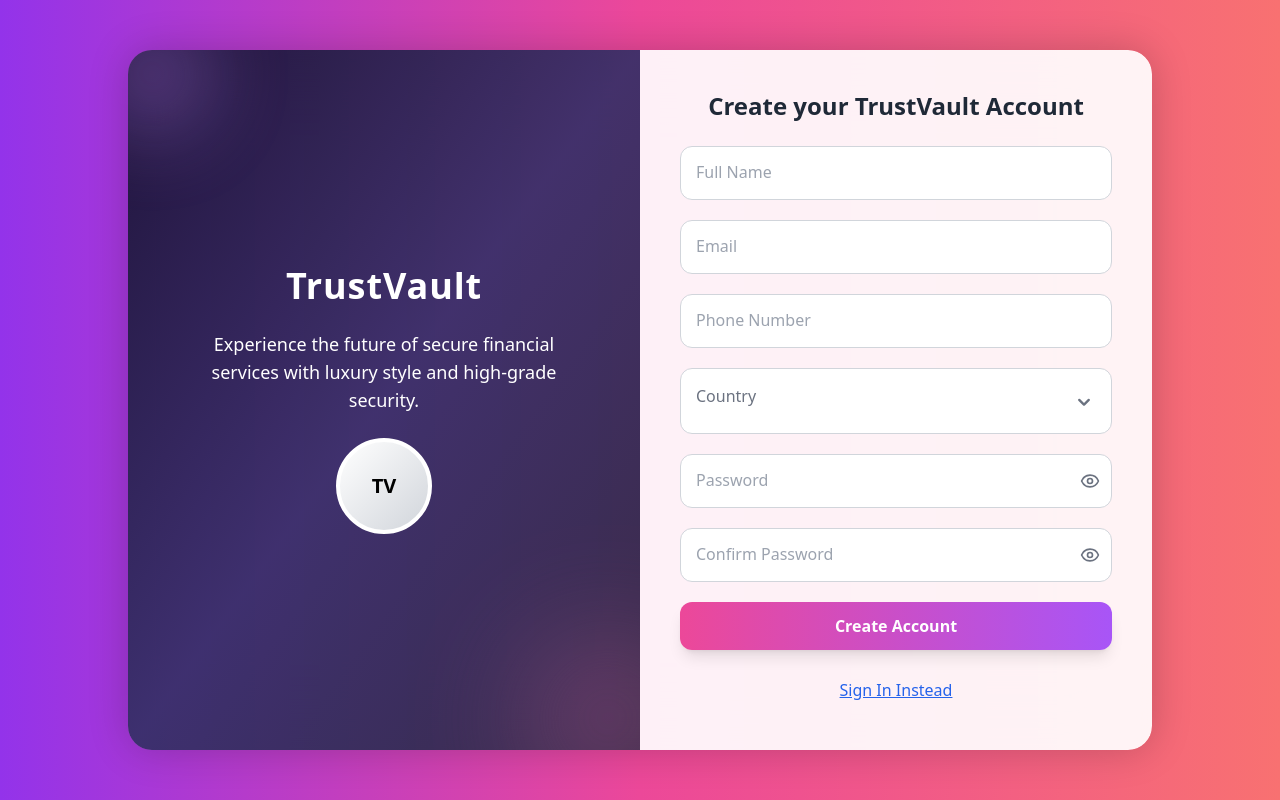
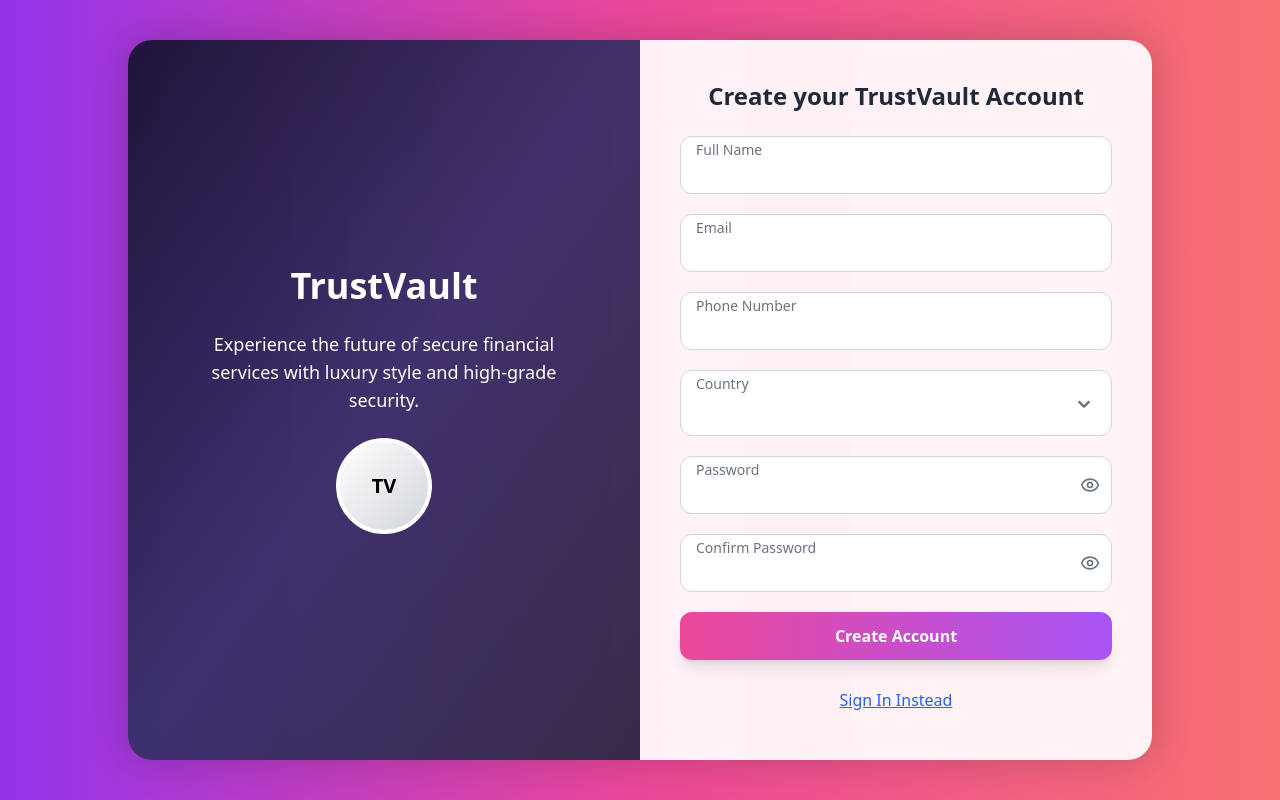
Before and after one commit to nishit-95/TrustVault, a React (Create React App) app in the folder vault/: page /register in a window 1280 px wide. Built offline with nearby package versions, Linux system fonts and the light colour scheme.

Commit message:
Minor changes are done

```diff
--- a/vault/src/Components/RegisterPage.js
+++ b/vault/src/Components/RegisterPage.js
@@ -1,3 +1,6 @@
+// ✅ MODIFIED VERSION of RegisterPage.jsx
+// Ensures ONLY phone input is filtered live and not copied into other fields like password
+
 import React, { useEffect, useState } from "react";
 import AOS from "aos";
 import "aos/dist/aos.css";
@@ -41,7 +44,9 @@ export default function RegisterPage() {
       case "c_country":
         return countries.includes(value) ? "" : "Please select a valid country.";
       case "c_password":
-        return /^(?=.*[a-z])(?=.*[A-Z])(?=.*\d)(?=.*[!@#$%^&*])[A-Za-z\d!@#$%^&*]{8,15}$/.test(value) ? "" : "Password must be 8-15 characters with upper, lower, digit, and special character.";
+        return /^(?=.*[a-z])(?=.*[A-Z])(?=.*\d)(?=.*[!@#$%^&*])[A-Za-z\d!@#$%^&*]{8,15}$/.test(value)
+          ? ""
+          : "Password must be 8-15 characters with upper, lower, digit, and special character.";
       case "confirmPassword":
         return value === formData.c_password ? "" : "Passwords do not match.";
       default:
@@ -51,8 +56,22 @@ export default function RegisterPage() {
 
   const handleChange = (e) => {
     const { name, value } = e.target;
-    setFormData({ ...formData, [name]: value });
+    setFormData((prev) => ({ ...prev, [name]: value }));
     setErrors((prevErrors) => ({ ...prevErrors, [name]: validateField(name, value) }));
+  };
+
+  const handlePhoneInput = (e) => {
+    const keyAllowed = /^[0-9]$/.test(e.key) || ["Backspace", "ArrowLeft", "ArrowRight", "Tab", "Delete"].includes(e.key);
+    if (!keyAllowed) {
+      e.preventDefault();
+    }
+  };
+
+  const handlePhonePaste = (e) => {
+    const pasted = e.clipboardData.getData("text");
+    if (!/^\d+$/.test(pasted)) {
+      e.preventDefault();
+    }
   };
 
   const validate = () => {
@@ -69,32 +88,23 @@ export default function RegisterPage() {
     e.preventDefault();
     if (validate()) {
       try {
-        // Only send backend fields
-        const payload = {
-          c_full_name: formData.c_full_name,
-          c_email: formData.c_email,
-          c_password: formData.c_password,
-          c_phone: formData.c_phone,
-          c_country: formData.c_country,
-        };
+        const payload = { ...formData };
+        delete payload.confirmPassword;
         const response = await fetch("http://localhost:5002/api/UserApi/Register", {
           method: "POST",
-          headers: {
-            "Content-Type": "application/json",
-          },
+          headers: { "Content-Type": "application/json" },
           body: JSON.stringify(payload),
         });
+
         if (response.ok) {
           setIsRegistered(true);
           toast.success("Registration successful! Redirecting to login...", { position: "top-center" });
           setTimeout(() => navigate("/login"), 5000);
         } else {
           const errorData = await response.json();
-          setErrors({ api: errorData.message || "Registration failed." });
           toast.error(errorData.message || "Registration failed.", { position: "top-center" });
         }
-      } catch (error) {
-        setErrors({ api: "Network error. Please try again." });
+      } catch {
         toast.error("Network error. Please try again.", { position: "top-center" });
       }
     }
@@ -108,95 +118,95 @@ export default function RegisterPage() {
           data-aos="zoom-in"
           className="grid grid-cols-1 md:grid-cols-2 max-w-5xl w-full bg-white/20 backdrop-blur-2xl rounded-3xl shadow-[0_0_40px_rgba(0,0,0,0.2)] overflow-hidden"
         >
-          {/* Left Panel */}
           <div className="hidden md:flex flex-col justify-center items-center relative p-10 overflow-hidden">
             <div className="absolute inset-0 bg-gradient-to-br from-[#0f0c29] via-[#302b63] to-[#24243e] opacity-90 z-0"></div>
-            <div className="relative z-10 text-white space-y-6 text-center">
-              <h1 className="text-4xl font-extrabold tracking-wide">TrustVault</h1>
+            <div className="relative z-10 text-white text-center space-y-6">
+              <h1 className="text-4xl font-extrabold">TrustVault</h1>
               <p className="text-lg max-w-sm mx-auto">Experience the future of secure financial services with luxury style and high-grade security.</p>
-              <div className="w-24 h-24 rounded-full border-4 border-white flex items-center justify-center text-xl font-bold bg-gradient-to-br from-white to-gray-300 text-black mx-auto">
-                TV
-              </div>
+              <div className="w-24 h-24 rounded-full border-4 border-white flex items-center justify-center text-xl font-bold bg-gradient-to-br from-white to-gray-300 text-black mx-auto">TV</div>
             </div>
-            <div className="absolute -bottom-12 -right-12 w-40 h-40 bg-pink-400 rounded-full blur-3xl opacity-30 z-0"></div>
-            <div className="absolute -top-10 -left-10 w-32 h-32 bg-purple-400 rounded-full blur-2xl opacity-30 z-0"></div>
           </div>
 
-          {/* Right Panel */}
           <div className="p-8 md:p-10 bg-white/90 rounded-r-3xl">
             <h2 className="text-2xl font-bold text-gray-800 mb-6 text-center">Create your TrustVault Account</h2>
             <form onSubmit={handleSubmit} className="space-y-5">
-              {/* Name, Email, Phone */}
-              {["c_full_name", "c_email", "c_phone"].map((name) => {
-                const label = name === "c_full_name" ? "Full Name" : name === "c_email" ? "Email" : "Phone Number";
-                const type = name === "c_email" ? "email" : name === "c_phone" ? "tel" : "text";
-                return (
-                  <div key={name} className="relative">
-                    <input
-                      type={type}
-                      name={name}
-                      value={formData[name]}
-                      onChange={handleChange}
-                      className={`peer w-full border ${errors[name] ? 'border-red-500' : 'border-gray-300'} bg-white rounded-xl px-4 pt-5 pb-2 focus:outline-none focus:ring-2 focus:ring-pink-500 placeholder-transparent`}
-                      placeholder={label}
-                      required
-                    />
-                    <label className="absolute left-4 top-2 text-gray-500 text-sm transition-all peer-placeholder-shown:top-3.5 peer-placeholder-shown:text-base peer-placeholder-shown:text-gray-400 peer-focus:top-2 peer-focus:text-sm peer-focus:text-pink-500">
-                      {label}
-                    </label>
-                    {errors[name] && <p className="text-red-500 text-xs mt-1">{errors[name]}</p>}
-                  </div>
-                );
-              })}
+              {/* Full Name */}
+              <div className="relative">
+                <input
+                  type="text"
+                  name="c_full_name"
+                  value={formData.c_full_name}
+                  onChange={handleChange}
+                  className={`peer w-full border ${errors.c_full_name ? 'border-red-500' : 'border-gray-300'} bg-white rounded-xl px-4 pt-6 pb-2 focus:outline-none focus:ring-2 focus:ring-pink-500 placeholder-transparent`}
+                  placeholder="Full Name"
+                  required
+                />
+                <label className="absolute left-4 top-1 text-gray-500 text-sm transition-all peer-focus:top-1 peer-focus:text-sm peer-focus:text-pink-500">Full Name</label>
+                {errors.c_full_name && <p className="text-red-500 text-xs mt-1">{errors.c_full_name}</p>}
+              </div>
 
-              {/* Country Dropdown with larger size and arrow */}
+              {/* Email */}
+              <div className="relative">
+                <input
+                  type="email"
+                  name="c_email"
+                  value={formData.c_email}
+                  onChange={handleChange}
+                  className={`peer w-full border ${errors.c_email ? 'border-red-500' : 'border-gray-300'} bg-white rounded-xl px-4 pt-6 pb-2 focus:outline-none focus:ring-2 focus:ring-pink-500 placeholder-transparent`}
+                  placeholder="Email"
+                  required
+                />
+                <label className="absolute left-4 top-1 text-gray-500 text-sm transition-all peer-focus:top-1 peer-focus:text-sm peer-focus:text-pink-500">Email</label>
+                {errors.c_email && <p className="text-red-500 text-xs mt-1">{errors.c_email}</p>}
+              </div>
+
+              {/* Phone */}
+              <div className="relative">
+                <input
+                  type="text"
+                  name="c_phone"
+                  inputMode="numeric"
+                  value={formData.c_phone}
+                  maxLength={10}
+                  onKeyDown={handlePhoneInput}
+                  onPaste={handlePhonePaste}
+                  onChange={(e) => {
+                    const value = e.target.value.replace(/\D/g, "");
+                    setFormData({ ...formData, c_phone: value });
+                    setErrors((prev) => ({ ...prev, c_phone: validateField("c_phone", value) }));
+                  }}
+                  className={`peer w-full border ${errors.c_phone ? 'border-red-500' : 'border-gray-300'} bg-white rounded-xl px-4 pt-6 pb-2 focus:outline-none focus:ring-2 focus:ring-pink-500 placeholder-transparent`}
+                  placeholder="Phone Number"
+                  required
+                />
+                <label className="absolute left-4 top-1 text-gray-500 text-sm transition-all peer-focus:top-1 peer-focus:text-sm peer-focus:text-pink-500">Phone Number</label>
+                {errors.c_phone && <p className="text-red-500 text-xs mt-1">{errors.c_phone}</p>}
+              </div>
+
+              {/* Country */}
               <div className="relative">
                 <select
                   name="c_country"
                   value={formData.c_country}
                   onChange={handleChange}
-                  className={`peer w-full border ${errors.c_country ? 'border-red-500' : 'border-gray-300'}
-                    bg-white rounded-xl px-4 pt-6 pb-3 pr-12 text-lg
-                    focus:outline-none focus:ring-2 focus:ring-pink-500 appearance-none`}
+                  className={`peer w-full border ${errors.c_country ? 'border-red-500' : 'border-gray-300'} bg-white rounded-xl px-4 pt-6 pb-3 pr-12 text-lg focus:outline-none focus:ring-2 focus:ring-pink-500 appearance-none`}
                   required
                 >
                   <option value="" disabled hidden></option>
                   {countries.map((country) => (
-                    <option key={country} value={country}>
-                      {country}
-                    </option>
+                    <option key={country} value={country}>{country}</option>
                   ))}
                 </select>
-
-                {/* Floating Label */}
-                <label
-                  className={`
-                    absolute left-4 text-gray-500 transition-all
-                    peer-placeholder-shown:top-4 peer-placeholder-shown:text-base peer-placeholder-shown:text-gray-400
-                    peer-focus:top-2 peer-focus:text-sm peer-focus:text-pink-500
-                    ${formData.c_country ? "top-2 text-sm text-pink-500" : "top-4 text-base"}
-                  `}
-                >
-                  Country
-                </label>
-
-                {/* Larger Arrow Icon */}
+                <label className="absolute left-4 top-1 text-sm text-gray-500 transition-all peer-focus:text-pink-500">Country</label>
                 <div className="pointer-events-none absolute right-4 top-1/2 -translate-y-1/2 text-gray-500">
                   <svg className="w-6 h-6" viewBox="0 0 20 20" fill="currentColor">
-                    <path
-                      fillRule="evenodd"
-                      d="M10 14a1 1 0 01-.7-.3l-4-4a1 1 0 011.4-1.4L10 11.6l3.3-3.3a1 1 0 011.4 1.4l-4 4a1 1 0 01-.7.3z"
-                      clipRule="evenodd"
-                    />
+                    <path fillRule="evenodd" d="M10 14a1 1 0 01-.7-.3l-4-4a1 1 0 011.4-1.4L10 11.6l3.3-3.3a1 1 0 011.4 1.4l-4 4a1 1 0 01-.7.3z" clipRule="evenodd" />
                   </svg>
                 </div>
-
-                {errors.c_country && (
-                  <p className="text-red-500 text-xs mt-1">{errors.c_country}</p>
-                )}
+                {errors.c_country && <p className="text-red-500 text-xs mt-1">{errors.c_country}</p>}
               </div>
 
-              {/* Passwords */}
+              {/* Password and Confirm Password */}
               {[{
                 label: "Password",
                 name: "c_password",
@@ -216,18 +226,12 @@ export default function RegisterPage() {
                     name={name}
                     value={formData[name]}
                     onChange={handleChange}
-                    className={`peer w-full border ${errors[name] ? 'border-red-500' : 'border-gray-300'} bg-white rounded-xl px-4 pt-5 pb-2 pr-10 focus:outline-none focus:ring-2 focus:ring-pink-500 placeholder-transparent`}
+                    className={`peer w-full border ${errors[name] ? 'border-red-500' : 'border-gray-300'} bg-white rounded-xl px-4 pt-6 pb-2 pr-10 focus:outline-none focus:ring-2 focus:ring-pink-500 placeholder-transparent`}
                     placeholder={label}
                     required
                   />
-                  <label className="absolute left-4 top-2 text-gray-500 text-sm transition-all peer-placeholder-shown:top-3.5 peer-placeholder-shown:text-base peer-placeholder-shown:text-gray-400 peer-focus:top-2 peer-focus:text-sm peer-focus:text-pink-500">
-                    {label}
-                  </label>
-                  <button
-                    type="button"
-                    onClick={toggle}
-                    className="absolute right-3 top-1/2 -translate-y-1/2 text-gray-500 hover:text-gray-700"
-                  >
+                  <label className="absolute left-4 top-1 text-gray-500 text-sm transition-all peer-focus:top-1 peer-focus:text-sm peer-focus:text-pink-500">{label}</label>
+                  <button type="button" onClick={toggle} className="absolute right-3 top-1/2 -translate-y-1/2 text-gray-500 hover:text-gray-700">
                     {icon}
                   </button>
                   {errors[name] && <p className="text-red-500 text-xs mt-1">{errors[name]}</p>}
@@ -240,10 +244,6 @@ export default function RegisterPage() {
               >
                 Create Account
               </button>
-
-              {isRegistered && (
-                <div className="mt-4 text-center text-green-600 text-sm"></div>
-              )}
 
               <button
                 type="button"
--- a/vault/src/Components/UpdateProfilePage.js
+++ b/vault/src/Components/UpdateProfilePage.js
@@ -1,3 +1,5 @@
+// UpdateProfilePage.js
+
 import React, { useState, useEffect } from "react";
 import AOS from "aos";
 import "aos/dist/aos.css";
@@ -22,7 +24,11 @@ export default function UpdateProfilePage() {
     const { name, value } = e.target;
 
     if (name === "fullName" && value.length > 20) return;
-    if (name === "phone" && value.length > 10) return;
+    if (name === "phone") {
+      const digitsOnly = value.replace(/\D/g, "");
+      setFormData((prev) => ({ ...prev, [name]: digitsOnly }));
+      return;
+    }
 
     setFormData((prev) => ({
       ...prev,
@@ -33,11 +39,11 @@ export default function UpdateProfilePage() {
   const validate = () => {
     const newErrors = {};
     if (!formData.fullName.trim()) newErrors.fullName = "Name is required";
-    if (!/^[A-Za-z\s]+$/.test(formData.fullName)) newErrors.fullName = "Only letters allowed";
-    if (formData.fullName.length > 20) newErrors.fullName = "Max 20 characters";
+    else if (!/^[A-Za-z\s]+$/.test(formData.fullName)) newErrors.fullName = "Only letters allowed";
+    else if (formData.fullName.length > 20) newErrors.fullName = "Max 20 characters";
 
     if (!formData.phone.trim()) newErrors.phone = "Phone number is required";
-    if (!/^\d{10}$/.test(formData.phone)) newErrors.phone = "Must be 10 digits";
+    else if (!/^\d{10}$/.test(formData.phone)) newErrors.phone = "Must be 10 digits";
 
     if (!formData.country) newErrors.country = "Please select a country";
 
@@ -55,7 +61,7 @@ export default function UpdateProfilePage() {
   const handleDeleteAccount = () => {
     const confirmDelete = window.confirm("Are you sure you want to delete your account?");
     if (confirmDelete) {
-      alert("Account Deleted"); // later integrate backend here
+      alert("Account Deleted");
     }
   };
 
@@ -99,7 +105,23 @@ export default function UpdateProfilePage() {
           <input
             type="text"
             name="phone"
+            inputMode="numeric"
             value={formData.phone}
+            maxLength={10}
+            onKeyDown={(e) => {
+              const isAllowedKey =
+                /^[0-9]$/.test(e.key) ||
+                ["Backspace", "ArrowLeft", "ArrowRight", "Tab", "Delete"].includes(e.key);
+              if (!isAllowedKey) {
+                e.preventDefault();
+              }
+            }}
+            onPaste={(e) => {
+              const pasted = e.clipboardData.getData("text");
+              if (!/^\d+$/.test(pasted)) {
+                e.preventDefault();
+              }
+            }}
             onChange={handleChange}
             placeholder="10-digit number"
             className="w-full px-4 py-2 rounded-md bg-gray-100 dark:bg-gray-800 border border-gray-300 dark:border-gray-600"
@@ -128,10 +150,10 @@ export default function UpdateProfilePage() {
 
         {/* Submit Button */}
         <button
-            onClick={handleSubmit}
-            className="w-full bg-green-600 text-white py-3 rounded-md shadow-md hover:bg-green-700 transition-all duration-200 mb-4"
-            >
-            Submit
+          onClick={handleSubmit}
+          className="w-full bg-green-600 text-white py-3 rounded-md shadow-md hover:bg-green-700 transition-all duration-200 mb-4"
+        >
+          Submit
         </button>
 
         {/* Delete Account */}
```
Also changed, not shown: vault/src/Components/GrantConsent.js (+21 -4 lines), vault/src/Components/Layout.js (+18 -18 lines).
